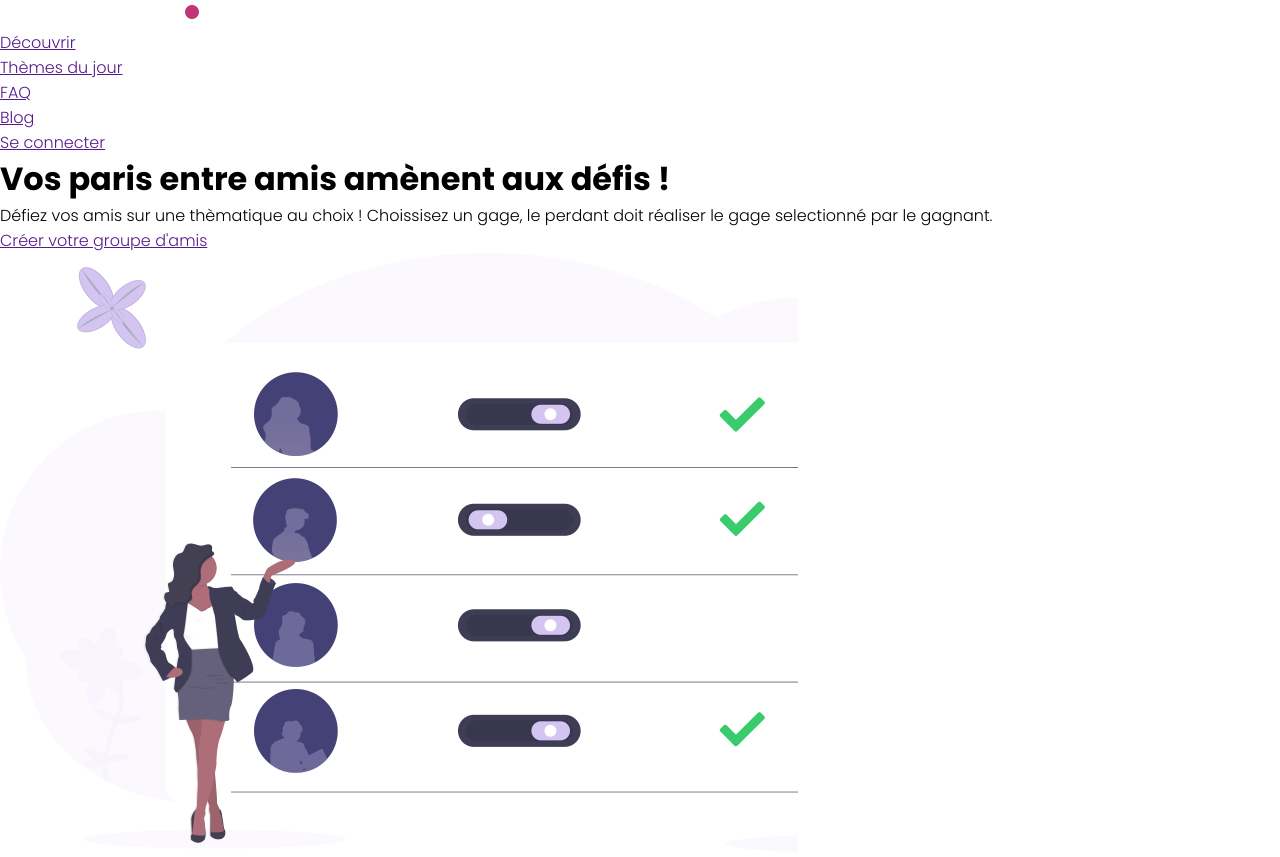
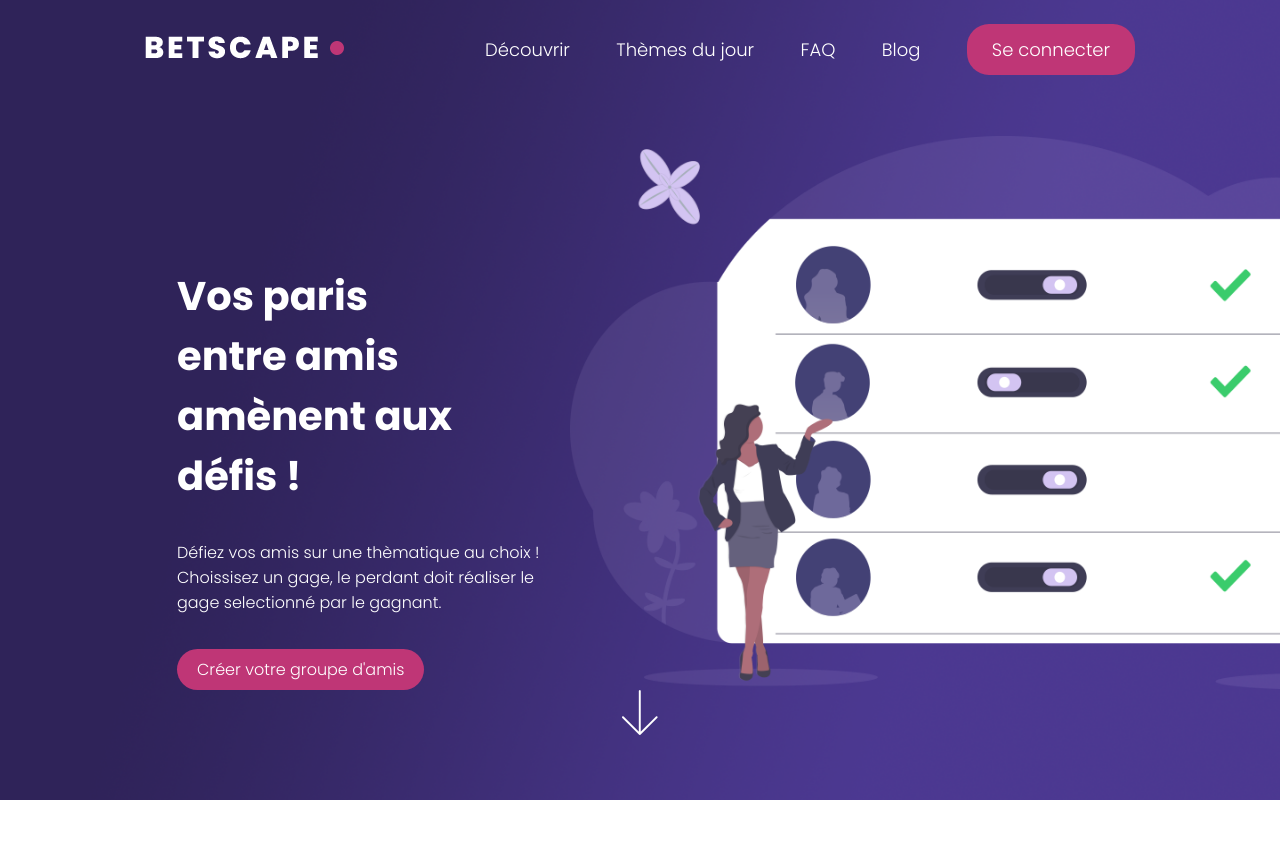
Before and after one commit to Dona-dky/Integration, a plain HTML site: page index.html in a window 1280 px wide. After the commit the page ends 800 px from the top, so only its background shows below. Drawn offline with Linux system fonts and the light colour scheme.

Commit message:
end header

```diff
--- a/css/style.css
+++ b/css/style.css
@@ -10,3 +10,127 @@ html, body{
 body{
     font-family: 'Poppins', sans-serif;
 }
+
+header{
+    width: 100%;
+    height: 100vh;
+    background-image: url(../images/background-header.png);
+    background-position: center; /* Center the image */
+    background-repeat: no-repeat; /* Do not repeat the image */
+    background-size: cover; /* Resize the background image to cover the entire container */
+}
+
+img{
+    display: block;
+    max-width: 100%;
+}
+
+nav{
+    display: flex;
+    flex-wrap: wrap;
+    justify-content: space-between;
+    padding: 36px 145px 0;
+}
+
+nav ul{
+    width: 650px;
+    list-style-type: none;
+    display: flex;
+    flex-wrap: wrap;
+    justify-content: space-between;
+}
+
+nav ul li{
+    text-decoration: none;
+}
+
+nav ul li a{
+    color: white;
+    text-decoration: none;
+    font-size: 18px;
+    font-weight: 500;
+    text-align: center;
+}
+
+nav ul li a.active{
+    padding: 13px 25px;
+    border-radius: 22px;
+    background-color: #bf3676;
+}
+
+nav ul li a.active:hover{
+    color: #000;
+    background-color: #346c86;
+}
+
+nav ul li a:not(.active):after {
+    content: "";
+    display: block;
+    height: 0.15em;
+    width: 0%;
+    background-color: white;
+    transition: width 0.4s;
+}
+
+nav ul li a:not(.active):hover:after{
+    width: 100%;
+}
+
+.creategroup{
+    display: flex;
+    flex-wrap: wrap;
+}
+
+.before_scroll{
+    display: flex;
+    margin-top: 70px;
+}
+
+.before_scroll img{
+    width: 100%;
+    max-width: 710px;
+    height: auto;
+}
+
+.txtcreategroup{
+    display: block;
+    margin: 130px 0 0 177px;
+    color: white;
+}
+
+.txtcreategroup h1{
+    font-size: 40px;
+    max-width: 70%;
+}
+
+.txtcreategroup p{
+    font-size: 16px;
+    margin: 34px auto 34px 0;
+    max-width: 477px;
+}
+
+.scroll_img{
+    display: block;
+    padding: 85px auto 0;
+    width: 100%;
+}
+
+.scroll_img img{
+    margin: 0 auto;
+}
+
+/* BOUTON */
+
+.btn{
+    display: inline-block;
+    text-align: center;
+    color: white;
+    text-decoration: none;
+    padding: 8px 20px;
+    border-radius: 22px;
+    background-color: #bf3676;}
+
+.btn:hover{
+    color: #000;
+    background-color: #346c86;
+}
--- a/index.html
+++ b/index.html
@@ -41,7 +41,7 @@
                     <a href="" class="btn">Créer votre groupe d'amis</a>
                 </div>
 
-                <img src="images/header.png" alt="invite friends">
+                <img src="images/header.png" alt="invite friends" width="300" height="200">
             </div>
 
             <div class="scroll_img">
```
Also changed, not shown: images/background-header.png (added).
